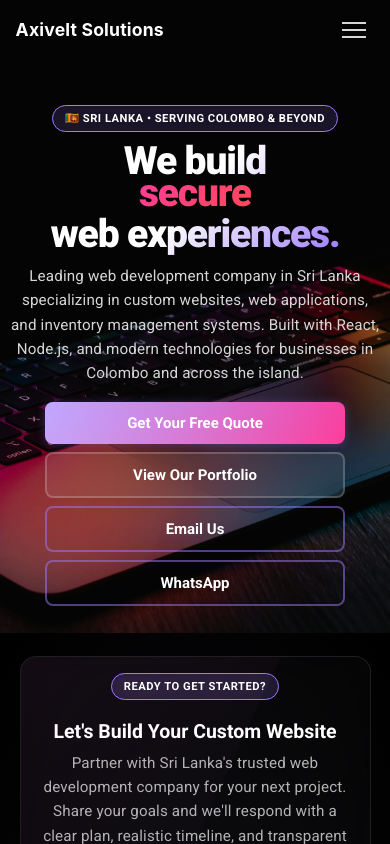
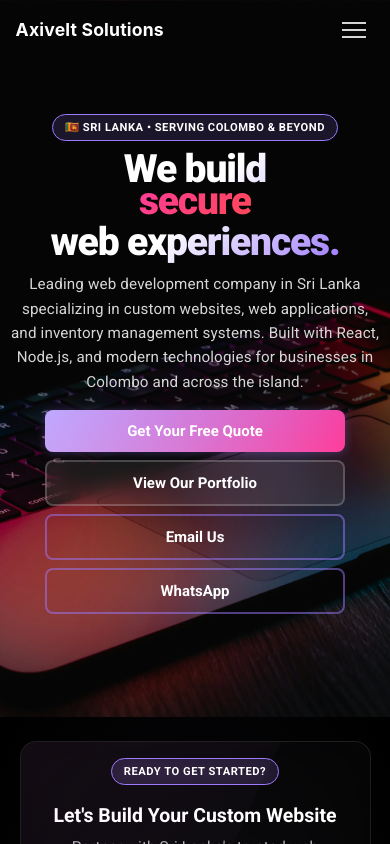
Before and after one commit to axiveltsolution/axivelt.com, a React (Vite) app in the folder client/: page / in a window 390 px wide. Shown: the top 844 px of the page. Built offline with nearby package versions, Linux system fonts and the light colour scheme.

Commit message:
fix mobile responsive height

```diff
--- a/client/src/Pages/Home/Home.css
+++ b/client/src/Pages/Home/Home.css
@@ -1774,11 +1774,6 @@
     padding: 6px 12px;
   }
 
-  /* Hero Section */
-  .hero {
-    height: 75vh;
-  }
-
   .hero-content {
     padding: 5vh 10px;
   }
```
